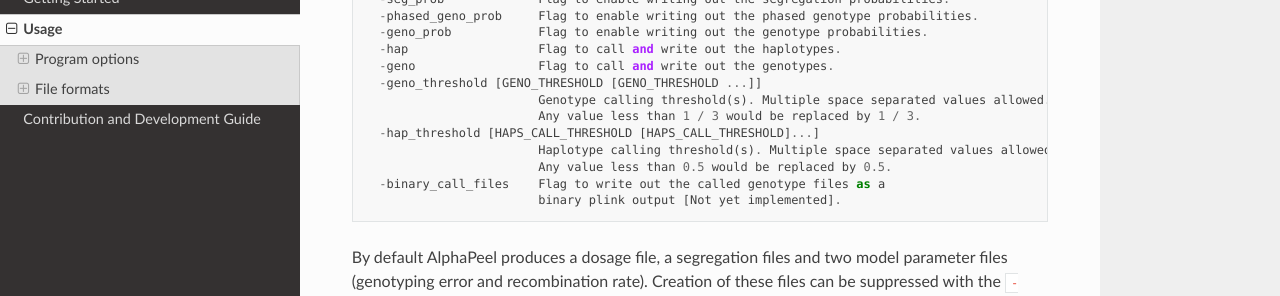
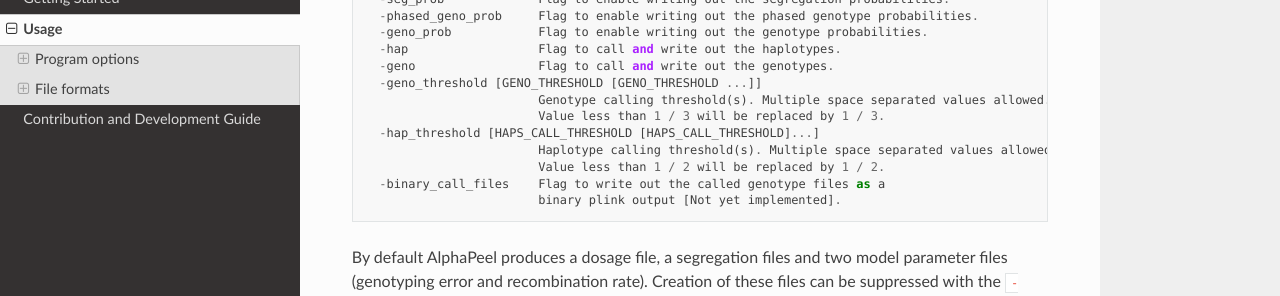
Before and after one commit to AlphaGenes/AlphaPeel, a Sphinx documentation site: the page built from docs/source/usage.rst, in a window 1280 px wide and 900 px high, scrolled down 1182 px. Shown: the part 151-447 px from the top of the window. Built offline with Sphinx 7.4.7 and the Read the Docs theme 2.0.0, drawn with Linux system fonts in a browser that asks for light colours.

Commit message:
modify geno_threshold and hap_threshold in the usage #92 #93

```diff
--- a/docs/source/usage.rst
+++ b/docs/source/usage.rst
@@ -64,10 +64,10 @@
       -geno                 Flag to call and write out the genotypes.
       -geno_threshold [GENO_THRESHOLD [GENO_THRESHOLD ...]]
                             Genotype calling threshold(s). Multiple space separated values allowed.
-                            Any value less than 1 / 3 would be replaced by 1 / 3.
+                            Value less than 1 / 3 will be replaced by 1 / 3.
       -hap_threshold [HAPS_CALL_THRESHOLD [HAPS_CALL_THRESHOLD]...]
                             Haplotype calling threshold(s). Multiple space separated values allowed.
-                            Any value less than 0.5 would be replaced by 0.5.
+                            Value less than 1 / 2 will be replaced by 1 / 2.
       -binary_call_files    Flag to write out the called genotype files as a
                             binary plink output [Not yet implemented].
 
```
